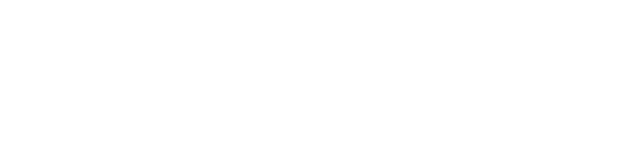
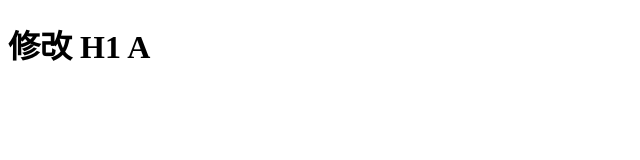
Before and after one commit to hungcurry/git-team1208-5, a plain HTML site: page index.html in a window 1280 px wide. Shown: the whole page, without its empty margins (0-640 px from the left). Drawn offline with Linux system fonts and the light colour scheme.

Commit message:
修改 H1 A

```diff
--- a/index.html
+++ b/index.html
@@ -6,5 +6,6 @@
     <title>修改 Title B</title>
 </head>
 <body>
+  <h1>修改 H1 A</h1>
 </body>
 </html>
```
